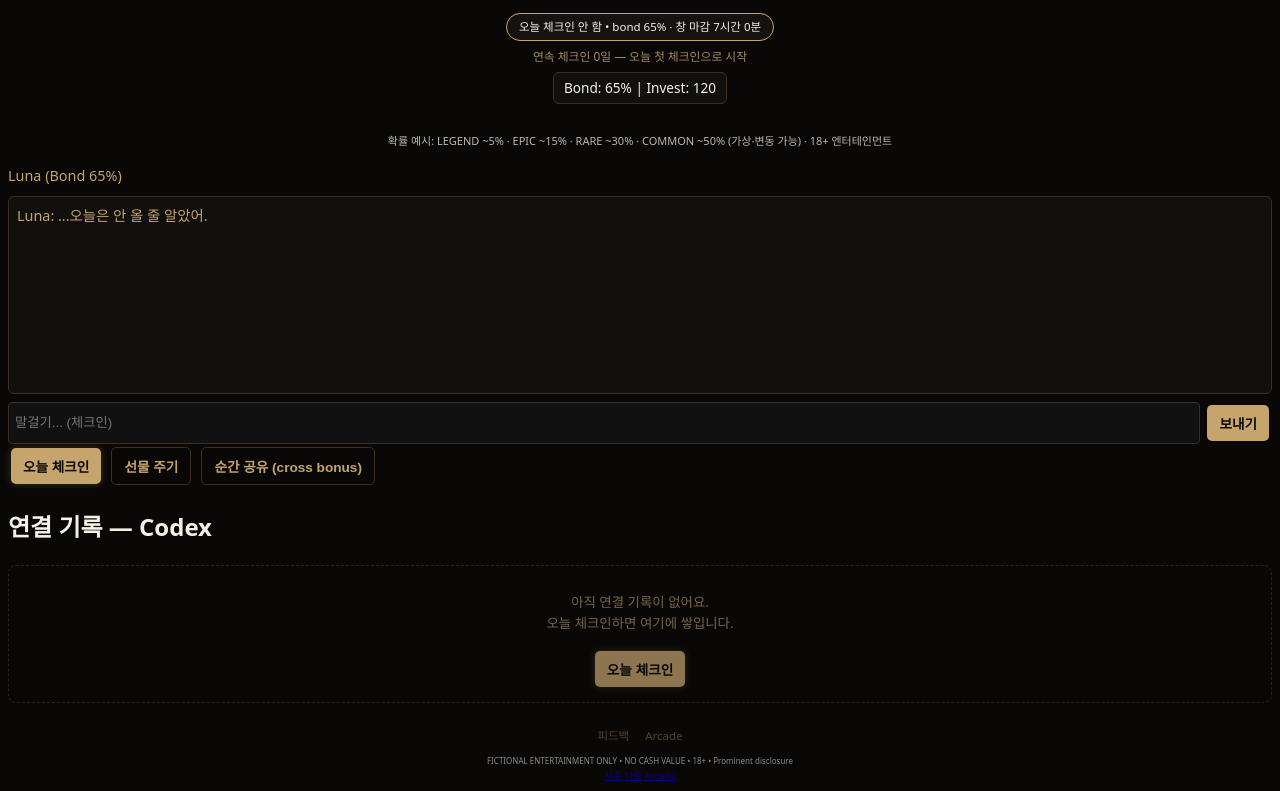
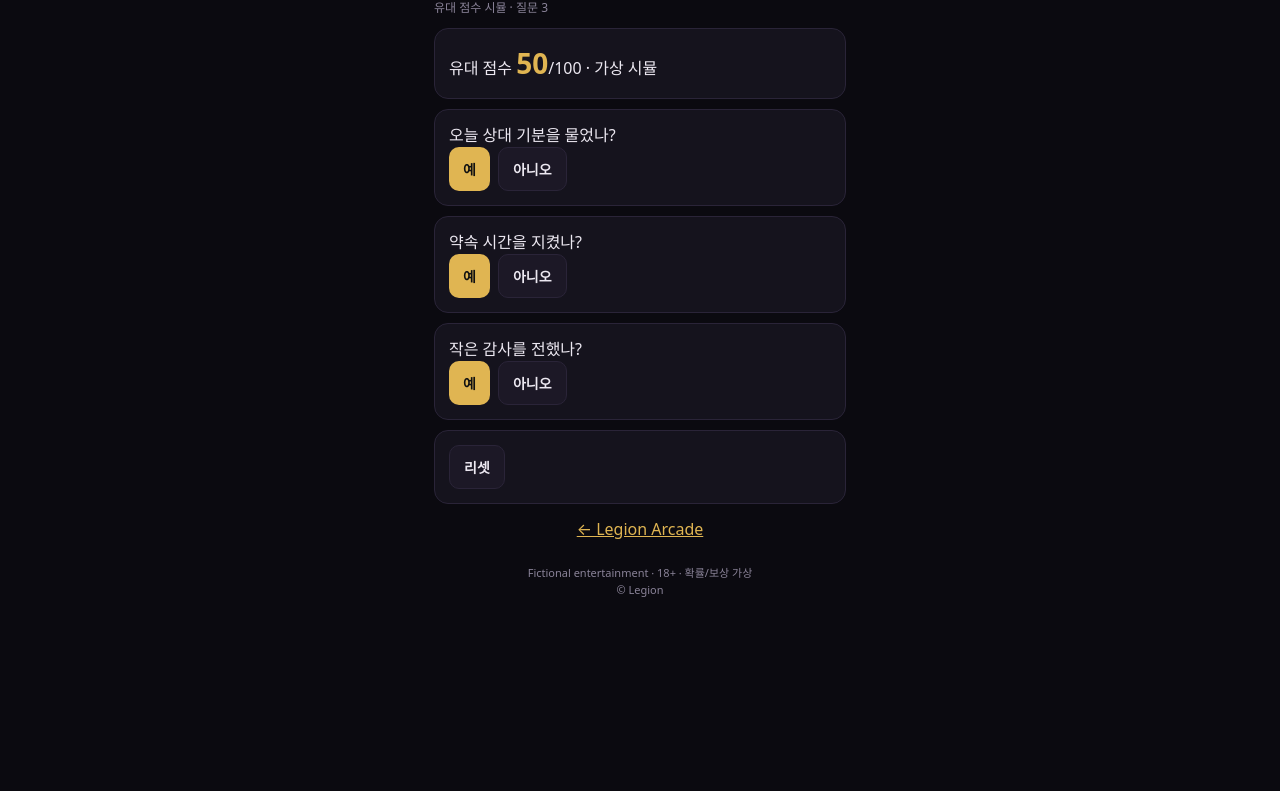
Before and after one commit to hosuman08-netizen/bond-ai, a plain HTML site: page index.html in a window 1280 px wide. Shown: the part 93-884 px from the top of the page. After the commit the page ends 800 px from the top, so only its background shows below. Drawn offline with Linux system fonts and the light colour scheme.

Commit message:
feat: REAL working mini-app loop (not scaffold)

```diff
--- /dev/null
+++ b/app.js
@@ -0,0 +1,17 @@
+
+(function(){
+  var qs=[{q:'오늘 상대 기분을 물었나?',y:12},{q:'약속 시간을 지켰나?',y:15},{q:'작은 감사를 전했나?',y:10}];
+  var root=document.getElementById('app'); var score=50;
+  function render(){
+    root.innerHTML='<div class="card">유대 점수 <b style="font-size:28px;color:var(--gold)">'+score+'</b>/100 · 가상 시뮬</div>'
+      +qs.map(function(x,i){return '<div class="card"><p>'+x.q+'</p><div class="row"><button data-i="'+i+'" data-v="1">예</button><button class="sec" data-i="'+i+'" data-v="0">아니오</button></div></div>';}).join('')
+      +'<div class="card"><button id="reset" class="sec">리셋</button></div>';
+    root.querySelectorAll('button[data-i]').forEach(function(b){b.onclick=function(){
+      if(b.dataset.v==='1')score=Math.min(100,score+qs[+b.dataset.i].y); else score=Math.max(0,score-8);
+      render();try{legionTrack('activate',{score:score})}catch(e){}
+    };});
+    document.getElementById('reset').onclick=function(){score=50;render();};
+  }
+  try{legionTrack('session_start',{})}catch(e){}
+  render();
+})();
--- a/index.html
+++ b/index.html
@@ -1,63 +1,38 @@
 <!DOCTYPE html>
-<html lang="ko">
-<head>
-  <meta charset="UTF-8">
-  <meta name="viewport" content="width=device-width, initial-scale=1.0">
-  <title>영원한 파트너 • Bond AI</title>
-  <meta name="description" content="하루도 빼놓지 말고. 방치하면 잃는다. 재미로 보는 AI 엔터테인먼트.">
-  <link rel="stylesheet" href="style.css">
-  <link rel="manifest" href="manifest.json">
-</head>
-<body>
-  <header>
-    <h1>영원한 파트너</h1>
-    <p class="tag">너의 Echo와 영원히 연결된 영혼</p>
-    <div class="fomo" id="fomo">오늘 체크인 안 함 • bond 72%</div>
-    <p class="streak" id="streak" aria-live="polite"></p>
-    <div id="bondMeter" class="bond">Bond: <span id="bondValue">72</span>% | Invest: <span id="investValue">120</span></div>
-    <div class="surprise" id="surprise" aria-live="polite"></div>
-  <p id="rates-line" style="text-align:center;font-size:11px;opacity:.75;margin:8px">확률 예시: LEGEND ~5% · EPIC ~15% · RARE ~30% · COMMON ~50% (가상·변동 가능) · 18+ 엔터테인먼트</p>
-  </header>
+<html lang="ko"><head>
+<meta charset="UTF-8"/><meta name="viewport" content="width=device-width,initial-scale=1"/>
+<title>Bond AI</title>
+<meta name="description" content="유대 점수 시뮬 · 질문 3"/>
+<link rel="manifest" href="manifest.json"/>
+<style>
+:root{--bg:#0b0a10;--surf:#15131d;--gold:#e0b552;--dim:#8a8398;--txt:#ece8f1;--line:#2a2438;--ok:#4ade80;--bad:#f87171}
+*{box-sizing:border-box;margin:0;padding:0}
+body{background:var(--bg);color:var(--txt);font-family:system-ui,-apple-system,sans-serif;padding:18px 14px 56px;line-height:1.45;max-width:440px;margin:0 auto}
+h1{font-size:1.4rem;color:var(--gold);font-weight:800}
+.sub{color:var(--dim);font-size:12px;margin:6px 0 12px}
+.card{background:var(--surf);border:1px solid var(--line);border-radius:14px;padding:14px;margin:10px 0}
+.row{display:flex;gap:8px;flex-wrap:wrap}
+button,.btn{border:0;border-radius:10px;padding:11px 14px;font-weight:700;cursor:pointer;background:var(--gold);color:#111;font-size:14px}
+button.sec{background:#1c1826;color:var(--txt);border:1px solid var(--line)}
+button:active{transform:scale(.98)}
+input,select,textarea{width:100%;background:#0e0c14;border:1px solid var(--line);border-radius:10px;color:var(--txt);padding:10px;margin:6px 0;font-size:14px}
+.bar{height:10px;background:#1c1826;border-radius:99px;overflow:hidden;margin:8px 0}
+.bar>i{display:block;height:100%;background:linear-gradient(90deg,var(--gold),#fff3);width:0;transition:width .25s}
+.chip{display:inline-block;padding:4px 8px;border-radius:999px;background:#1c1826;font-size:11px;color:var(--dim);margin:2px}
+.chip b{color:var(--gold)}
+#out{font-size:13px;margin-top:8px;white-space:pre-wrap}
+a{color:var(--gold)}
+footer{text-align:center;color:var(--dim);font-size:11px;margin-top:22px;line-height:1.6}
 
-  <main>
-    <section id="chat">
-      <div id="partner" class="partner">Luna (Bond 72%)</div>
-      <div id="messages" class="messages"></div>
-      <div class="input">
-        <input id="input" placeholder="말걸기... (체크인)" onkeypress="if(event.key==='Enter')sendMessage()">
-        <button onclick="sendMessage()">보내기</button>
-      </div>
-    </section>
-
-    <section id="actions">
-      <button onclick="checkIn()" class="primary-cta">오늘 체크인</button>
-      <button onclick="giveGift()" class="secondary">선물 주기</button>
-      <button onclick="shareMoment()" class="secondary" id="shareMomentBtn">순간 공유 (cross bonus)</button>
-      <div id="sharePeak" class="share-peak" hidden></div>
-    </section>
-
-    <section id="codex">
-      <h2>연결 기록 — Codex</h2>
-      <div id="codexList"></div>
-    </section>
-  </main>
-
-  <footer>
-    <nav class="foot-nav" aria-label="help">
-      <a href="mailto:hoyashi95@gmail.com?subject=%5BBond%20AI%5D%20feedback">피드백</a>
-      <a href="https://hosuman08-netizen.github.io/legion-hub/">Arcade</a>
-    </nav>
-    <small>FICTIONAL ENTERTAINMENT ONLY • NO CASH VALUE • 18+ • Prominent disclosure</small>
-    <nav class="cross" aria-label="cross">
-    <a href="https://hosuman08-netizen.github.io/saju-miniapp/">사주</a>
-    <a href="https://hosuman08-netizen.github.io/tarot-oracle/">타로</a>
-    <a href="https://hosuman08-netizen.github.io/legion-hub/">Arcade</a>
-  </nav>
-  </footer>
-
-  <script src="lung-surprise-eye.js"></script>
-  <script src="script.js"></script>
+</style></head><body>
+<p class="sub">bond-ai · Legion live</p>
+<h1>Bond AI</h1>
+<p class="sub">유대 점수 시뮬 · 질문 3</p>
+<div id="app"></div>
+<p style="text-align:center;margin-top:14px"><a href="https://hosuman08-netizen.github.io/legion-hub/">← Legion Arcade</a></p>
+<footer>Fictional entertainment · 18+ · 확률/보상 가상<br>© Legion</footer>
 <script>window.LEGION_APP='bond-ai';window.LEGION_ANALYTICS_URL='https://legion-analytics.hoyashi95.workers.dev';</script>
 <script src="legion-beacon.js"></script>
-</body>
-</html>
+<script src="app.js"></script>
+<script>if('serviceWorker' in navigator){navigator.serviceWorker.register('./sw.js').catch(function(){});}</script>
+</body></html>
--- a/sw.js
+++ b/sw.js
@@ -1,2 +1,4 @@
-self.addEventListener('install', e => self.skipWaiting());
-self.addEventListener('fetch', e => e.respondWith(fetch(e.request).catch(() => caches.match(e.request))));
+const C='bond-ai-v2';
+self.addEventListener('install',e=>{e.waitUntil(caches.open(C).then(c=>c.addAll(['./','./index.html','./app.js']).catch(()=>{})).then(()=>self.skipWaiting());});
+self.addEventListener('activate',e=>{e.waitUntil(self.clients.claim());});
+self.addEventListener('fetch',e=>{e.respondWith(caches.match(e.request).then(r=>r||fetch(e.request)));});
```
Also changed, not shown: manifest.json, 1 other file.
